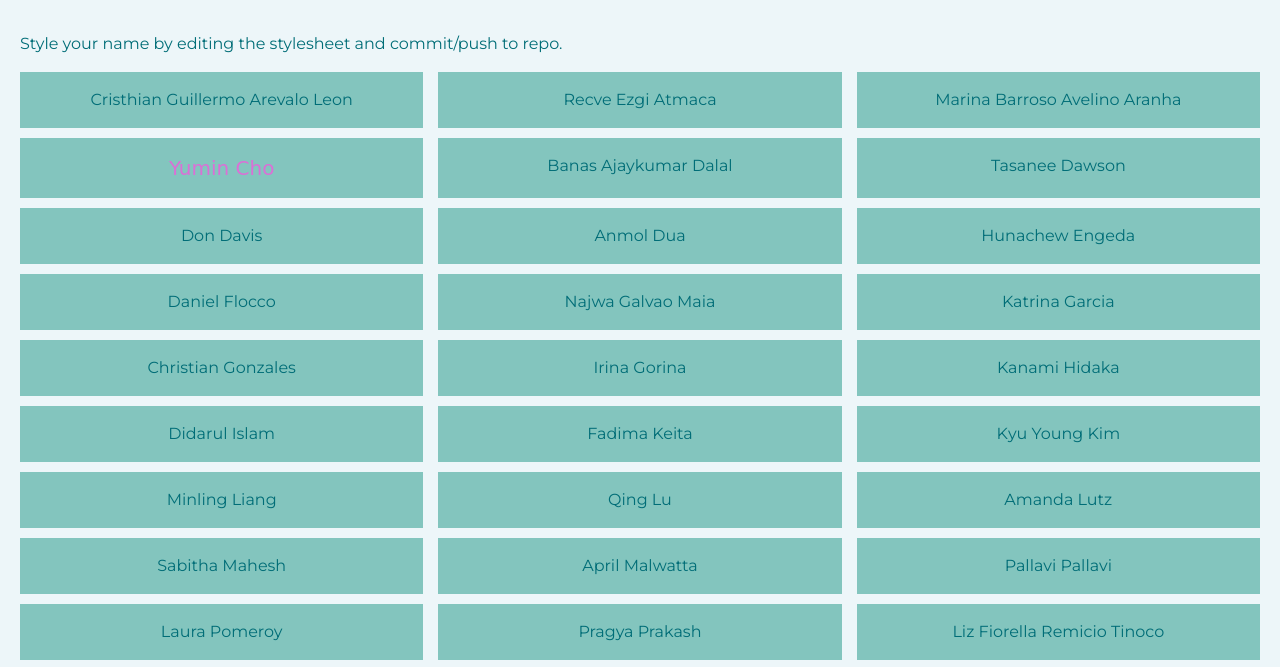
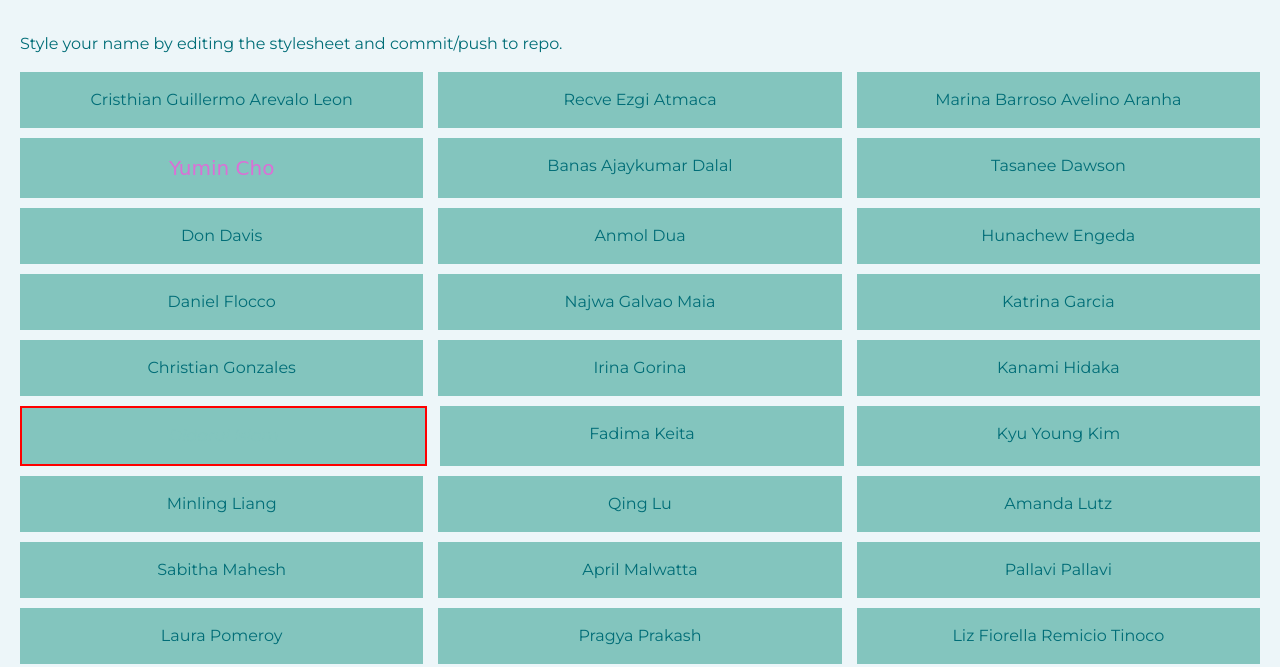
Before and after one commit to sabithamahesh/inm320-git-assignment, a website: page public/index.html in a window 1280 px wide. Shown: the part 88-755 px from the top of the page. Drawn offline with nearby package versions, Linux system fonts and the light colour scheme; a web font is replaced by a local one.

Commit message:
here is my change

```diff
--- a/public/assets/css/style.css
+++ b/public/assets/css/style.css
@@ -109,7 +109,9 @@ main div {
 
 
 #dislam4 {
-
+    color: #83c5be;
+    font-style: italic;
+    border: 2px solid red;
 }
 
 
```
Also changed, not shown: public/assets/images/Didarul_islam.jpeg (added).
